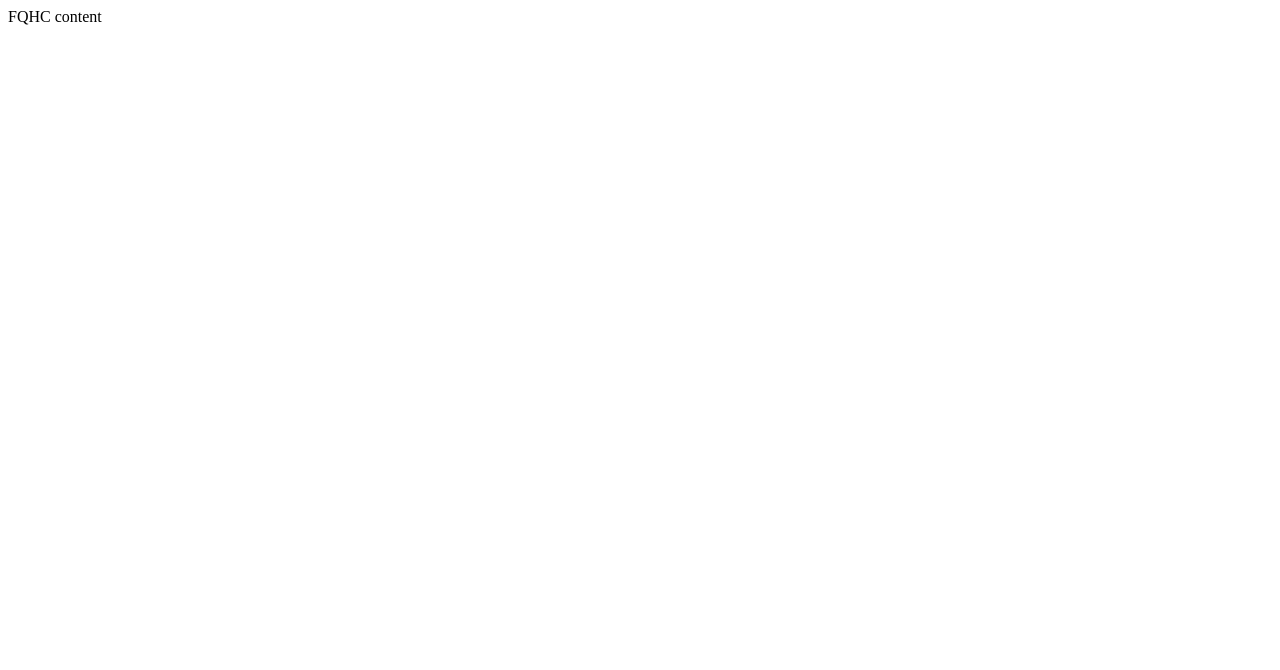
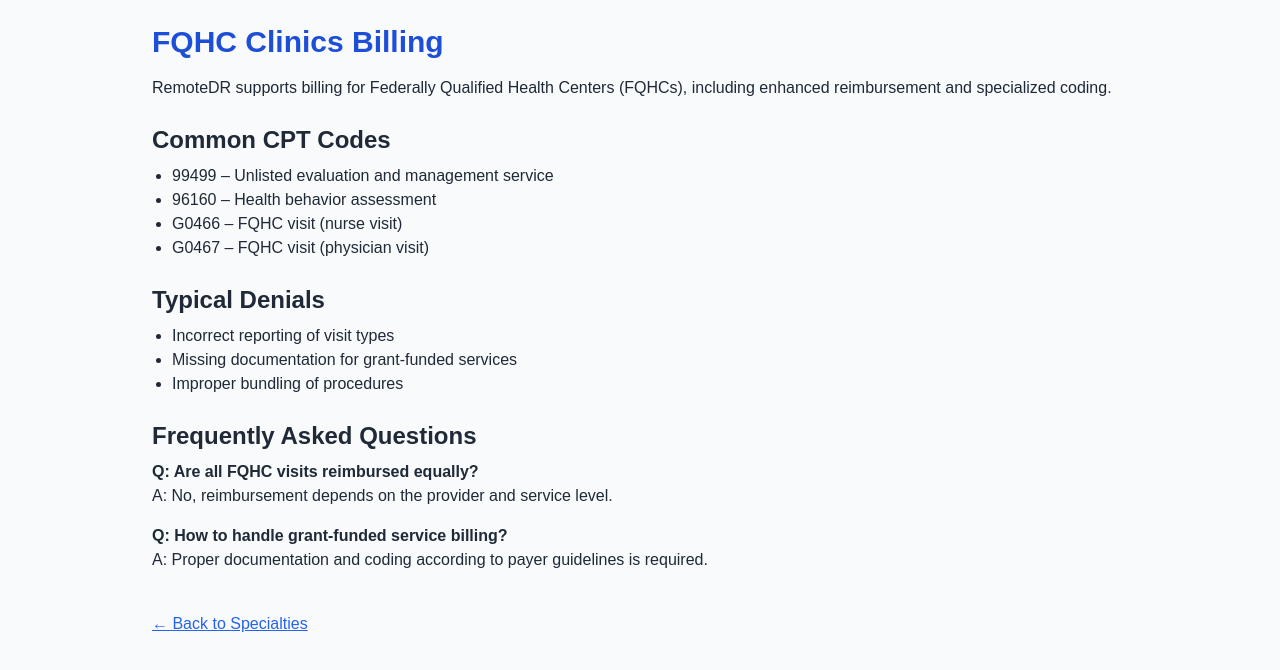
Before and after one commit to RemoteDr/RemoteDr, a plain HTML site: page fqhc.html in a window 1280 px wide. Drawn offline with nearby package versions, Linux system fonts and the light colour scheme.

Commit message:
Update fqhc.html
Signed-off-by: RemoteDr <remotedrrcm@gmail.com>

```diff
--- a/fqhc.html
+++ b/fqhc.html
@@ -1 +1,48 @@
-FQHC content
+<!DOCTYPE html>
+<html lang="en">
+<head>
+  <meta charset="UTF-8" />
+  <meta name="viewport" content="width=device-width, initial-scale=1.0" />
+  <title>FQHC Clinics Billing - RemoteDR</title>
+  <meta name="description" content="Medical billing and coding support for FQHC Clinics by RemoteDR. CPT codes, FAQs, and denial management." />
+  <link href="https://cdn.jsdelivr.net/npm/tailwindcss@2.2.19/dist/tailwind.min.css" rel="stylesheet" />
+  <style>body { font-family: Arial, sans-serif; }</style>
+</head>
+<body class="bg-gray-50 text-gray-800">
+  <div class="max-w-5xl mx-auto p-6">
+    <h1 class="text-3xl font-bold text-blue-700 mb-4">FQHC Clinics Billing</h1>
+    <p class="mb-6">RemoteDR supports billing for Federally Qualified Health Centers (FQHCs), including enhanced reimbursement and specialized coding.</p>
+
+    <h2 class="text-2xl font-semibold mb-2">Common CPT Codes</h2>
+    <ul class="list-disc pl-5 mb-6">
+      <li>99499 – Unlisted evaluation and management service</li>
+      <li>96160 – Health behavior assessment</li>
+      <li>G0466 – FQHC visit (nurse visit)</li>
+      <li>G0467 – FQHC visit (physician visit)</li>
+    </ul>
+
+    <h2 class="text-2xl font-semibold mb-2">Typical Denials</h2>
+    <ul class="list-disc pl-5 mb-6">
+      <li>Incorrect reporting of visit types</li>
+      <li>Missing documentation for grant-funded services</li>
+      <li>Improper bundling of procedures</li>
+    </ul>
+
+    <h2 class="text-2xl font-semibold mb-2">Frequently Asked Questions</h2>
+    <div class="space-y-4">
+      <div>
+        <strong>Q: Are all FQHC visits reimbursed equally?</strong>
+        <p>A: No, reimbursement depends on the provider and service level.</p>
+      </div>
+      <div>
+        <strong>Q: How to handle grant-funded service billing?</strong>
+        <p>A: Proper documentation and coding according to payer guidelines is required.</p>
+      </div>
+    </div>
+
+    <div class="mt-10">
+      <a href="specialists.html" class="text-blue-600 underline">← Back to Specialties</a>
+    </div>
+  </div>
+</body>
+</html>
```
